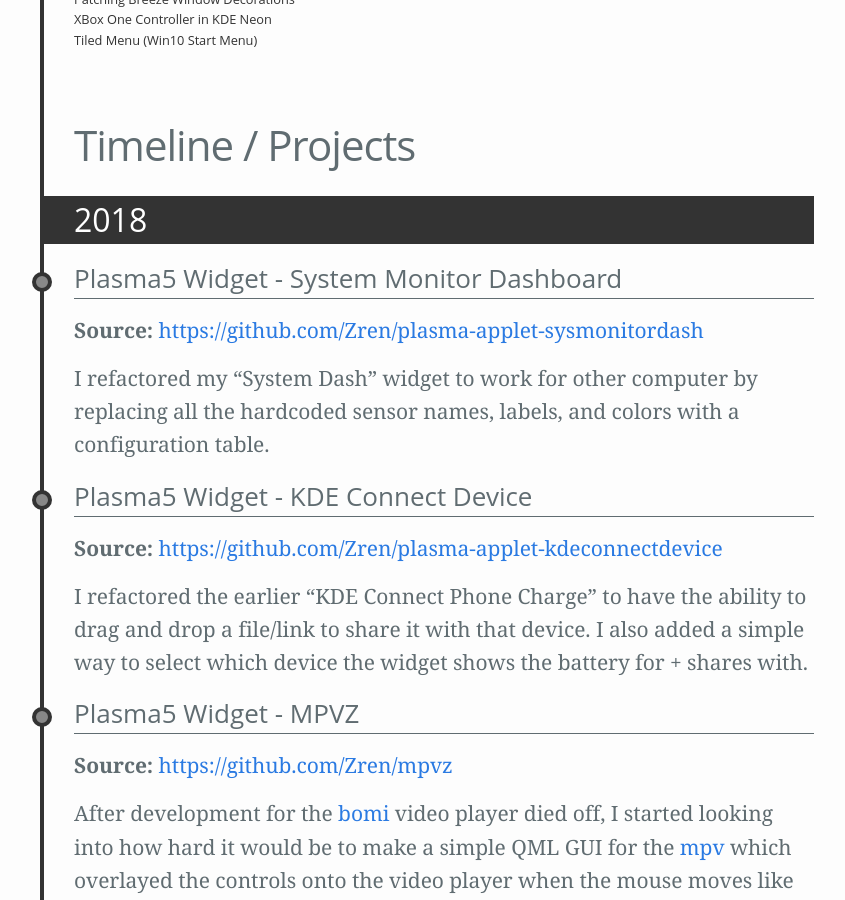
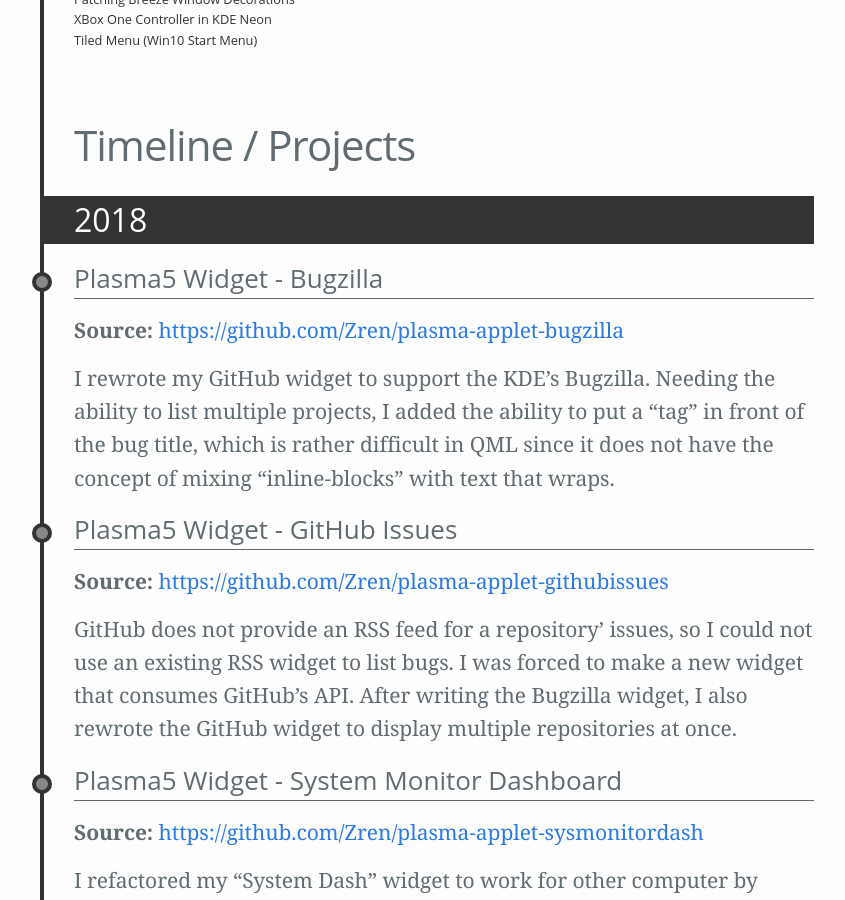
Before and after one commit to Zren/zren.github.io, a Jekyll site: the page built from timeline.md, in a window 1280 px wide and 900 px high, scrolled down 678 px. Shown: the whole window, without its empty margins (198-1043 px from the left). Built offline with Jekyll 4.4.1, drawn with Linux system fonts in a browser that asks for light colours.

Commit message:
Add my 2 new widgets

```diff
--- a/timeline.md
+++ b/timeline.md
@@ -61,11 +61,25 @@
 ## 2018
 
 
+### Plasma5 Widget - Bugzilla
+
+**Source:** <https://github.com/Zren/plasma-applet-bugzilla>
+
+I rewrote my GitHub widget to support the KDE's Bugzilla. Needing the ability to list multiple projects, I added the ability to put a "tag" in front of the bug title, which is rather difficult in QML since it does not have the concept of mixing "inline-blocks" with text that wraps.
+
+### Plasma5 Widget - GitHub Issues
+
+**Source:** <https://github.com/Zren/plasma-applet-githubissues>
+
+GitHub does not provide an RSS feed for a repository' issues, so I could not use an existing RSS widget to list bugs. I was forced to make a new widget that consumes GitHub's API. After writing the Bugzilla widget, I also rewrote the GitHub widget to display multiple repositories at once.
+
+
 ### Plasma5 Widget - System Monitor Dashboard
 
 **Source:** <https://github.com/Zren/plasma-applet-sysmonitordash>
 
 I refactored my "System Dash" widget to work for other computer by replacing all the hardcoded sensor names, labels, and colors with a configuration table.
+
 
 ### Plasma5 Widget - KDE Connect Device
 
```
